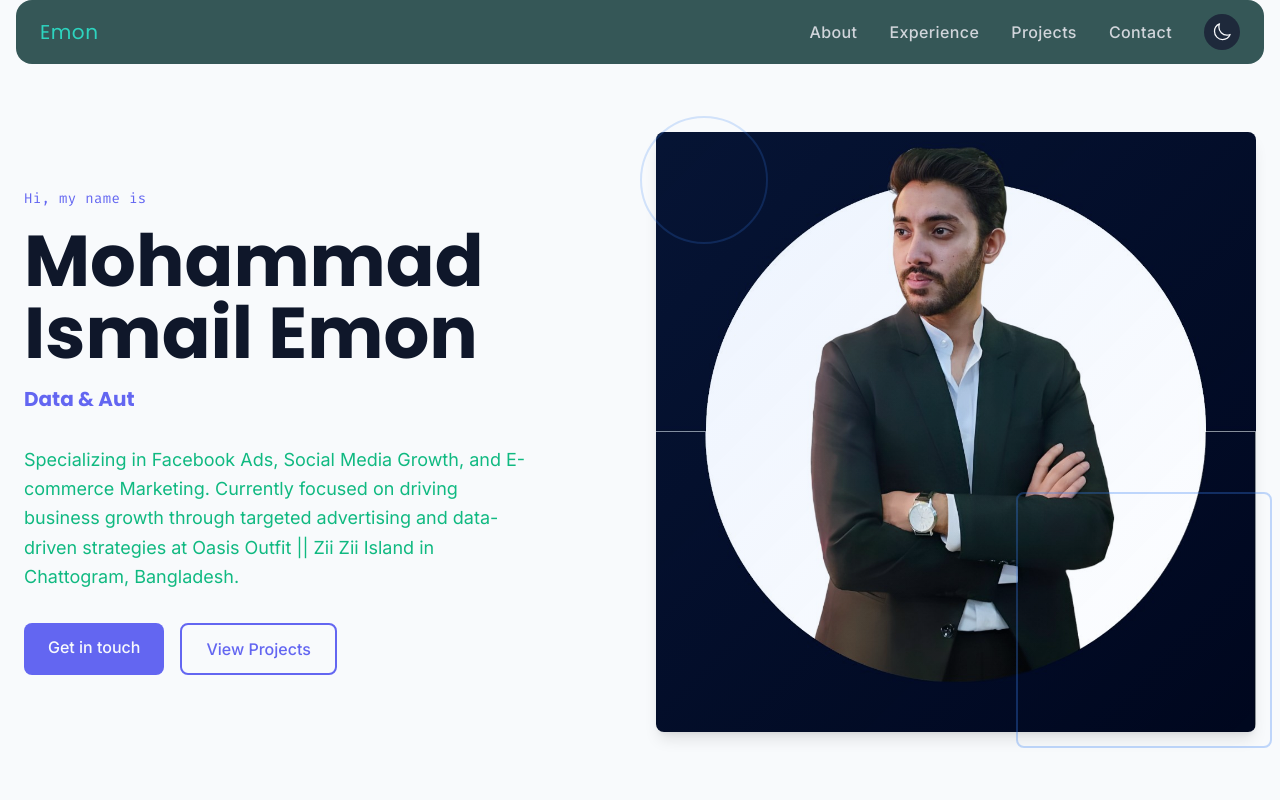
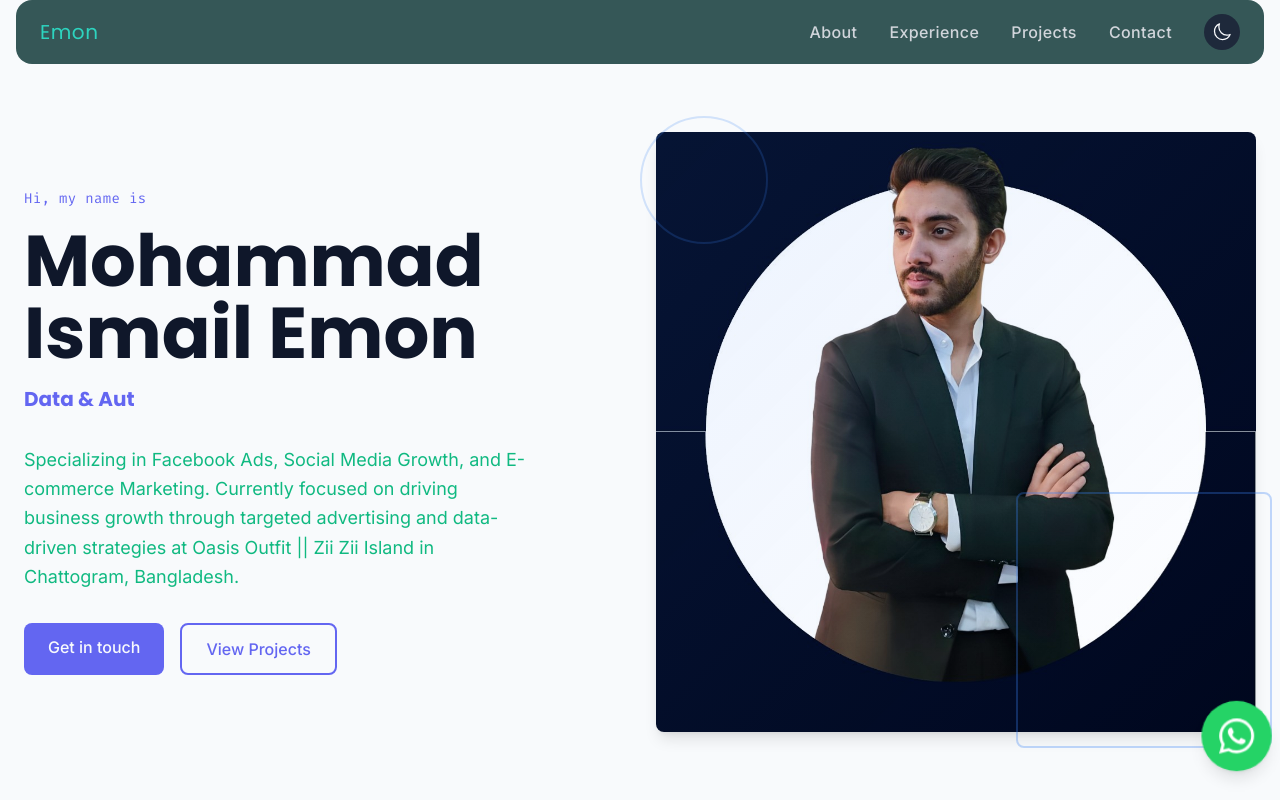
Before and after one commit to emon-ismail/2025-Ismail-emon-personal-portfolio, a Next.js app: page / in a window 1280 px wide. Shown: the top 800 px of the page. Built offline with nearby package versions, Linux system fonts and the light colour scheme.

Commit message:
netlify test

```diff
--- a/src/app/globals.css
+++ b/src/app/globals.css
@@ -175,8 +175,9 @@
   }
 
   .whatsapp-float {
-    @apply fixed bottom-8 right-8;
+    @apply sticky bottom-8;
     z-index: 40;
+    margin-left: calc(100% - 70px);
   }
 
   .whatsapp-float a {
```
